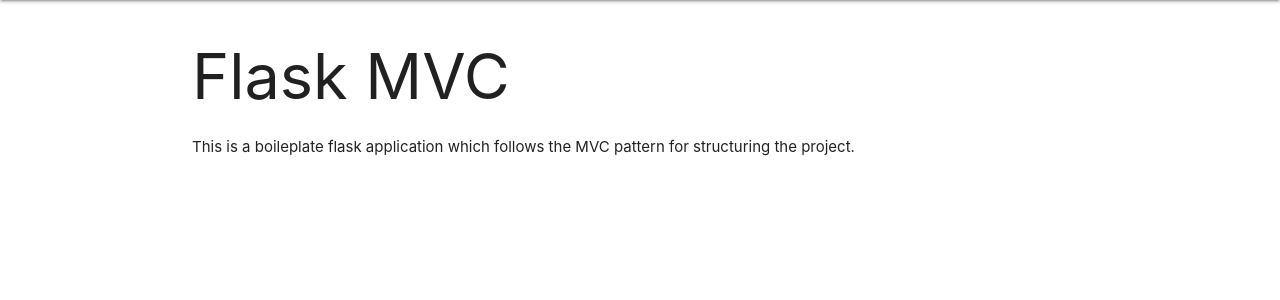
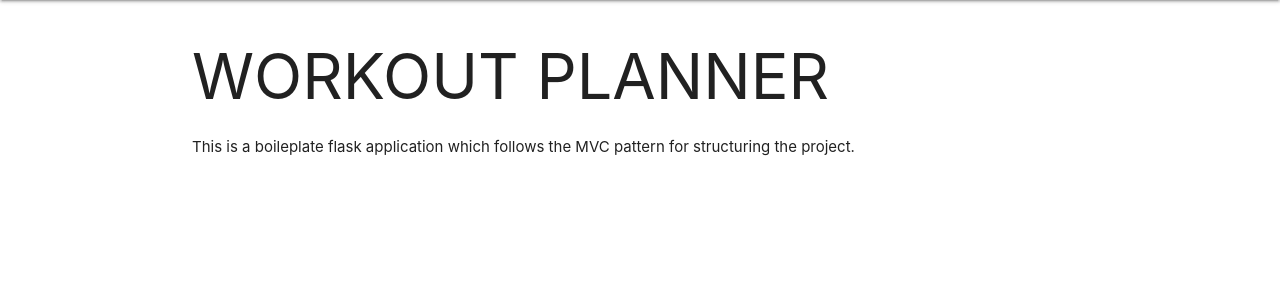
Before and after one commit to ThomasRamdeo/Syntax-Slayers, a Flask app: page / in a window 1280 px wide. Shown: the part 64-364 px from the top of the page. Run offline with Flask 3, Linux system fonts and the light colour scheme.

Commit message:
Main New Change

```diff
--- a/App/templates/index.html
+++ b/App/templates/index.html
@@ -5,7 +5,7 @@
 {{ super() }}
 
 {% block content %}
-    <h1>Flask MVC</h1>
+    <h1>WORKOUT PLANNER</h1>
     {% if is_authenticated %}
         <p> Welcome {{current_user.username}} </p>
     {% endif %}
```
